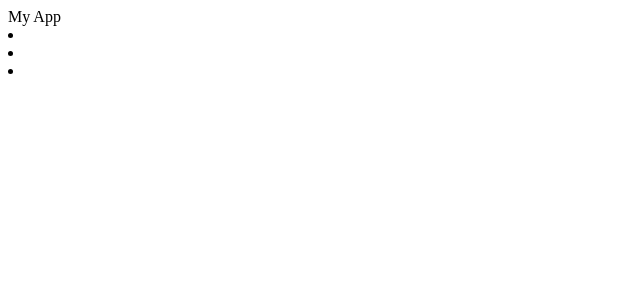
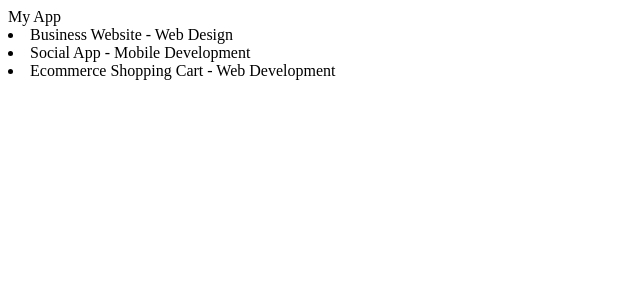
Before and after one commit to viclotana/ReactPrApp, a React (Create React App) app: page / in a window 1280 px wide. Shown: the top 300 px of the page, without its empty margins (0-640 px from the left). Built offline with nearby package versions, Linux system fonts and the light colour scheme.

Commit message:
adding the coressponding

```diff
--- a/src/components/ProjectItem.js
+++ b/src/components/ProjectItem.js
@@ -5,7 +5,7 @@ class ProjectItem extends Component {
     //console.log(this.props);
     return (
       <li className="Projects">
-
+          {this.props.project.title} - {this.props.project.category}
         {this.props.test}
       </li>
     );
```
